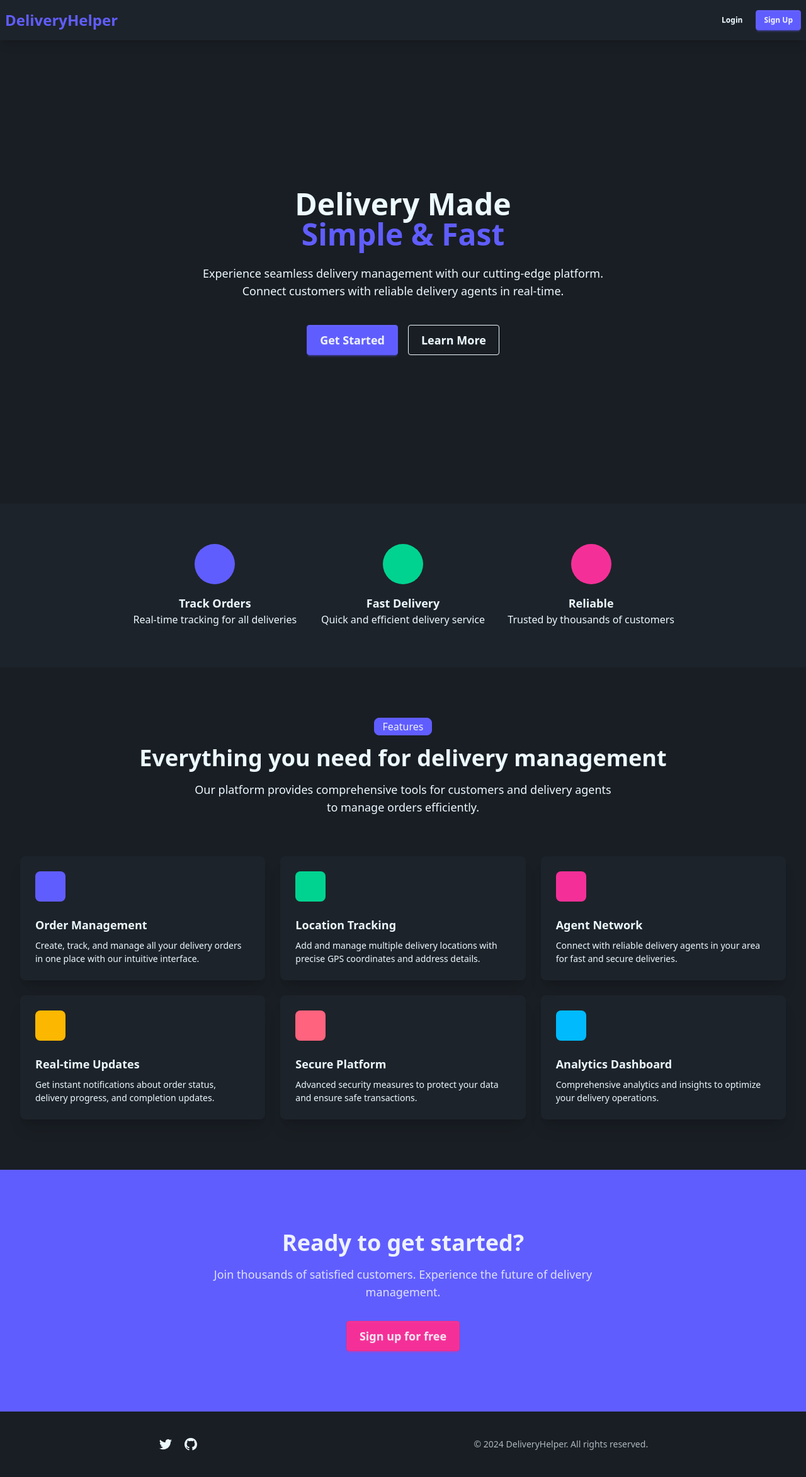
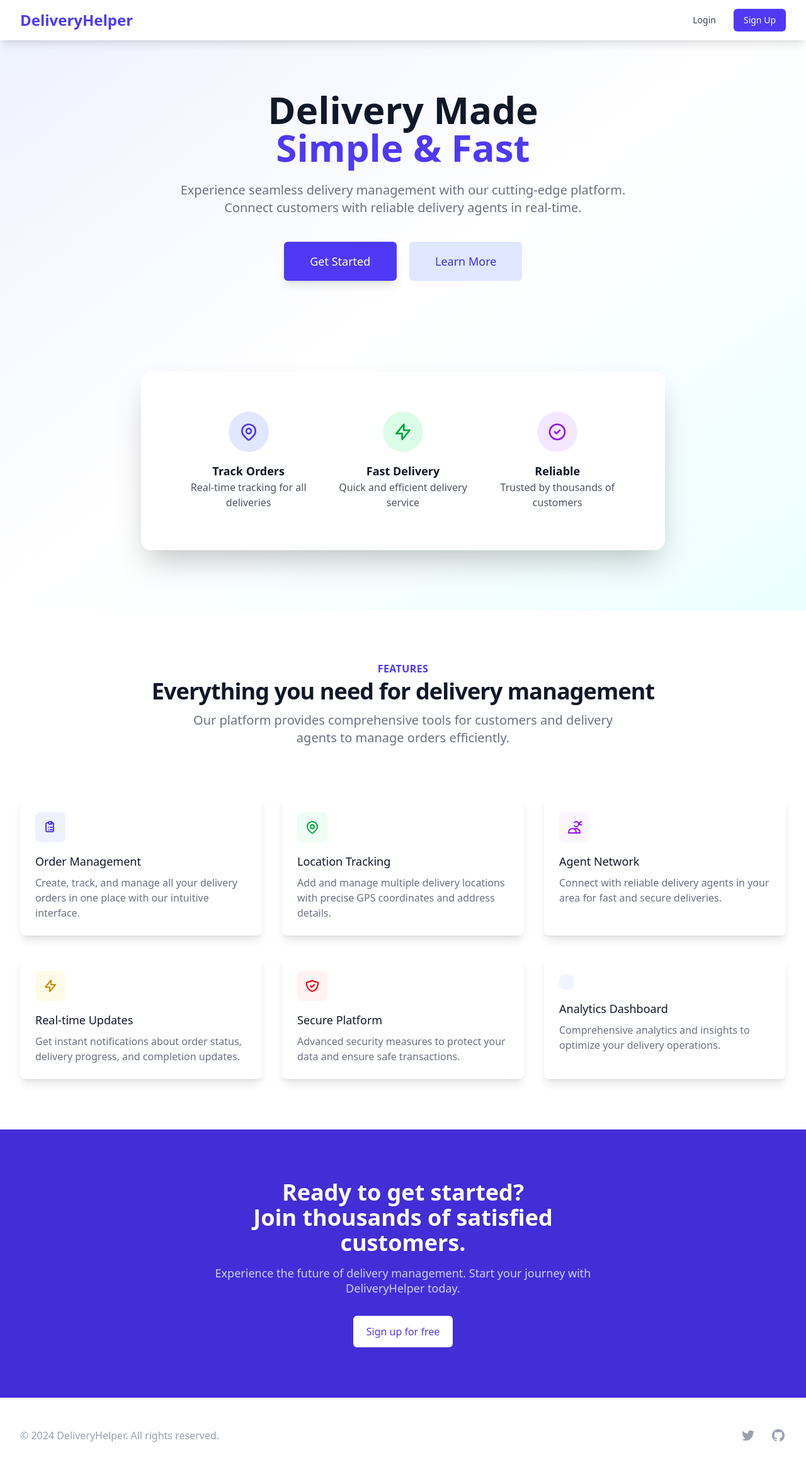
Before and after one commit to Keshav-writes-code/delivery_helper, a Django app: page / in a window 1280 px wide. Shown: the whole page at 63% size. After the commit the page ends 2290 px from the top, so only its background shows below. Run offline with Django 5.2, Linux system fonts and the light colour scheme; some libraries are stand-ins or nearby versions.

Commit message:
Revert "Merge pull request #26 from Keshav-writes-code/copilot/fix-8b59a881-cf29-4568-bbed-d2813634fffa"
This reverts commit 713a143cbdf21f4981eaec8a4a83ef221cf4896d, reversing
changes made to a8e850de86f278f15c0e643e9da9e6fa5a1ebc79.

```diff
--- a/delivery_helper_app/templates/delivery_helper_app/home.html
+++ b/delivery_helper_app/templates/delivery_helper_app/home.html
@@ -2,37 +2,44 @@
 
 {% block content %}
 <!-- Navigation -->
-<div class="navbar bg-base-100 shadow-lg fixed w-full top-0 z-50">
-    <div class="navbar-start">
-        <h1 class="text-2xl font-bold text-primary">DeliveryHelper</h1>
+<nav class="bg-white shadow-lg fixed w-full top-0 z-50">
+    <div class="max-w-7xl mx-auto px-4 sm:px-6 lg:px-8">
+        <div class="flex justify-between h-16">
+            <div class="flex items-center">
+                <div class="flex-shrink-0">
+                    <h1 class="text-2xl font-bold text-indigo-600">DeliveryHelper</h1>
                 </div>
-    <div class="navbar-end">
-        <a href="{% url 'login' %}" class="btn btn-ghost btn-sm mr-2">
+            </div>
+            <div class="flex items-center space-x-4">
+                <a href="{% url 'login' %}" class="text-gray-700 hover:text-indigo-600 px-3 py-2 rounded-md text-sm font-medium transition duration-300">
                     Login
                 </a>
-        <a href="{% url 'signup' %}" class="btn btn-primary btn-sm">
+                <a href="{% url 'signup' %}" class="bg-indigo-600 hover:bg-indigo-700 text-white px-4 py-2 rounded-md text-sm font-medium transition duration-300 transform hover:scale-105">
                     Sign Up
                 </a>
             </div>
         </div>
+    </div>
+</nav>
 
 <!-- Hero Section -->
-<div class="hero min-h-screen bg-base-200 pt-16">
-    <div class="hero-content text-center">
-        <div class="max-w-4xl">
-            <h1 class="text-5xl font-bold mb-6">
+<div class="pt-16 bg-gradient-to-br from-indigo-50 via-white to-cyan-50">
+    <div class="max-w-7xl mx-auto px-4 sm:px-6 lg:px-8 py-20">
+        <div class="text-center">
+            <h1 class="text-4xl md:text-6xl font-extrabold text-gray-900 mb-6">
                 <span class="block">Delivery Made</span>
-                <span class="block text-primary">Simple & Fast</span>
+                <span class="block text-indigo-600">Simple & Fast</span>
             </h1>
-            <p class="text-lg mb-10 max-w-2xl mx-auto">
+            <p class="mt-6 max-w-lg mx-auto text-xl text-gray-500 sm:max-w-3xl">
                 Experience seamless delivery management with our cutting-edge platform.
                 Connect customers with reliable delivery agents in real-time.
             </p>
-            <div class="flex flex-col sm:flex-row gap-4 justify-center">
-                <a href="{% url 'signup' %}" class="btn btn-primary btn-lg">
+            <div class="mt-10 max-w-sm mx-auto sm:max-w-none sm:flex sm:justify-center">
+                <div class="space-y-4 sm:space-y-0 sm:mx-auto sm:inline-grid sm:grid-cols-2 sm:gap-5">
+                    <a href="{% url 'signup' %}" class="flex items-center justify-center px-8 py-3 border border-transparent text-base font-medium rounded-md text-white bg-indigo-600 hover:bg-indigo-700 md:py-4 md:text-lg md:px-10 transition duration-300 transform hover:scale-105 shadow-lg">
                         Get Started
                     </a>
-                <a href="#features" class="btn btn-outline btn-lg">
+                    <a href="#features" class="flex items-center justify-center px-8 py-3 border border-transparent text-base font-medium rounded-md text-indigo-700 bg-indigo-100 hover:bg-indigo-200 md:py-4 md:text-lg md:px-10 transition duration-300">
                         Learn More
                     </a>
                 </div>
@@ -40,147 +47,164 @@
         </div>
     </div>
 
-<!-- Hero Highlights -->
-<div class="bg-base-100 py-16">
-    <div class="max-w-4xl mx-auto px-4">
+    <!-- Hero Image/Animation -->
+    <div class="mt-16 pb-20 sm:pb-24">
+        <div class="max-w-4xl mx-auto px-4 sm:px-6 lg:px-8">
+            <div class="bg-white rounded-2xl shadow-2xl overflow-hidden">
+                <div class="px-6 py-12 sm:px-12 lg:px-16 lg:py-16">
                     <div class="grid grid-cols-1 md:grid-cols-3 gap-8">
-            <div class="text-center">
-                <div class="mask mask-circle w-16 h-16 bg-primary bg-opacity-20 flex items-center justify-center mx-auto mb-4">
-                    <svg class="w-8 h-8 text-primary" fill="none" stroke="currentColor" viewBox="0 0 24 24">
+                        <div class="text-center transform hover:scale-105 transition duration-300">
+                            <div class="w-16 h-16 bg-indigo-100 rounded-full flex items-center justify-center mx-auto mb-4">
+                                <svg class="w-8 h-8 text-indigo-600" fill="none" stroke="currentColor" viewBox="0 0 24 24">
                                     <path stroke-linecap="round" stroke-linejoin="round" stroke-width="2" d="M17.657 16.657L13.414 20.9a1.998 1.998 0 01-2.827 0l-4.244-4.243a8 8 0 1111.314 0z"></path>
                                     <path stroke-linecap="round" stroke-linejoin="round" stroke-width="2" d="M15 11a3 3 0 11-6 0 3 3 0 016 0z"></path>
                                 </svg>
                             </div>
-                <h3 class="text-lg font-semibold">Track Orders</h3>
-                <p class="text-base-content text-opacity-70">Real-time tracking for all deliveries</p>
+                            <h3 class="text-lg font-semibold text-gray-900">Track Orders</h3>
+                            <p class="text-gray-600">Real-time tracking for all deliveries</p>
                         </div>
 
-            <div class="text-center">
-                <div class="mask mask-circle w-16 h-16 bg-success bg-opacity-20 flex items-center justify-center mx-auto mb-4">
-                    <svg class="w-8 h-8 text-success" fill="none" stroke="currentColor" viewBox="0 0 24 24">
+                        <div class="text-center transform hover:scale-105 transition duration-300">
+                            <div class="w-16 h-16 bg-green-100 rounded-full flex items-center justify-center mx-auto mb-4">
+                                <svg class="w-8 h-8 text-green-600" fill="none" stroke="currentColor" viewBox="0 0 24 24">
                                     <path stroke-linecap="round" stroke-linejoin="round" stroke-width="2" d="M13 10V3L4 14h7v7l9-11h-7z"></path>
                                 </svg>
                             </div>
-                <h3 class="text-lg font-semibold">Fast Delivery</h3>
-                <p class="text-base-content text-opacity-70">Quick and efficient delivery service</p>
+                            <h3 class="text-lg font-semibold text-gray-900">Fast Delivery</h3>
+                            <p class="text-gray-600">Quick and efficient delivery service</p>
                         </div>
 
-            <div class="text-center">
-                <div class="mask mask-circle w-16 h-16 bg-secondary bg-opacity-20 flex items-center justify-center mx-auto mb-4">
-                    <svg class="w-8 h-8 text-secondary" fill="none" stroke="currentColor" viewBox="0 0 24 24">
+                        <div class="text-center transform hover:scale-105 transition duration-300">
+                            <div class="w-16 h-16 bg-purple-100 rounded-full flex items-center justify-center mx-auto mb-4">
+                                <svg class="w-8 h-8 text-purple-600" fill="none" stroke="currentColor" viewBox="0 0 24 24">
                                     <path stroke-linecap="round" stroke-linejoin="round" stroke-width="2" d="M9 12l2 2 4-4m6 2a9 9 0 11-18 0 9 9 0 0118 0z"></path>
                                 </svg>
                             </div>
-                <h3 class="text-lg font-semibold">Reliable</h3>
-                <p class="text-base-content text-opacity-70">Trusted by thousands of customers</p>
+                            <h3 class="text-lg font-semibold text-gray-900">Reliable</h3>
+                            <p class="text-gray-600">Trusted by thousands of customers</p>
+                        </div>
+                    </div>
+                </div>
             </div>
         </div>
     </div>
 </div>
 
 <!-- Features Section -->
-<div id="features" class="py-20 bg-base-200">
+<div id="features" class="py-20 bg-white">
     <div class="max-w-7xl mx-auto px-4 sm:px-6 lg:px-8">
-        <div class="text-center mb-16">
-            <div class="badge badge-primary badge-lg mb-4">Features</div>
-            <h2 class="text-4xl font-bold mb-4">
+        <div class="lg:text-center">
+            <h2 class="text-base text-indigo-600 font-semibold tracking-wide uppercase">Features</h2>
+            <p class="mt-2 text-3xl leading-8 font-extrabold tracking-tight text-gray-900 sm:text-4xl">
                 Everything you need for delivery management
-            </h2>
-            <p class="text-lg text-base-content text-opacity-70 max-w-2xl mx-auto">
+            </p>
+            <p class="mt-4 max-w-2xl text-xl text-gray-500 lg:mx-auto">
                 Our platform provides comprehensive tools for customers and delivery agents to manage orders efficiently.
             </p>
         </div>
 
-        <div class="grid grid-cols-1 md:grid-cols-2 lg:grid-cols-3 gap-6">
+        <div class="mt-20">
+            <div class="grid grid-cols-1 md:grid-cols-2 lg:grid-cols-3 gap-8">
                 <!-- Feature 1 -->
-            <div class="card bg-base-100 shadow-xl hover:shadow-2xl transition-all duration-300">
-                <div class="card-body">
-                    <div class="w-12 h-12 bg-primary bg-opacity-20 rounded-lg flex items-center justify-center mb-4">
-                        <svg class="h-6 w-6 text-primary" fill="none" viewBox="0 0 24 24" stroke="currentColor">
+                <div class="relative bg-white p-6 rounded-lg shadow-lg hover:shadow-xl transition duration-300 transform hover:-translate-y-1">
+                    <div>
+                        <span class="rounded-lg inline-flex p-3 bg-indigo-50 text-indigo-600">
+                            <svg class="h-6 w-6" fill="none" viewBox="0 0 24 24" stroke="currentColor">
                                 <path stroke-linecap="round" stroke-linejoin="round" stroke-width="2" d="M9 5H7a2 2 0 00-2 2v10a2 2 0 002 2h8a2 2 0 002-2V7a2 2 0 00-2-2h-2M9 5a2 2 0 002 2h2a2 2 0 002-2M9 5a2 2 0 012-2h2a2 2 0 012 2m-3 7h3m-3 4h3m-6-4h.01M9 16h.01" />
                             </svg>
+                        </span>
                     </div>
-                    <h2 class="card-title">Order Management</h2>
-                    <p class="text-base-content text-opacity-70">
+                    <div class="mt-4">
+                        <h3 class="text-lg font-medium text-gray-900">Order Management</h3>
+                        <p class="mt-2 text-base text-gray-500">
                             Create, track, and manage all your delivery orders in one place with our intuitive interface.
                         </p>
                     </div>
                 </div>
 
                 <!-- Feature 2 -->
-            <div class="card bg-base-100 shadow-xl hover:shadow-2xl transition-all duration-300">
-                <div class="card-body">
-                    <div class="w-12 h-12 bg-success bg-opacity-20 rounded-lg flex items-center justify-center mb-4">
-                        <svg class="h-6 w-6 text-success" fill="none" viewBox="0 0 24 24" stroke="currentColor">
+                <div class="relative bg-white p-6 rounded-lg shadow-lg hover:shadow-xl transition duration-300 transform hover:-translate-y-1">
+                    <div>
+                        <span class="rounded-lg inline-flex p-3 bg-green-50 text-green-600">
+                            <svg class="h-6 w-6" fill="none" viewBox="0 0 24 24" stroke="currentColor">
                                 <path stroke-linecap="round" stroke-linejoin="round" stroke-width="2" d="M17.657 16.657L13.414 20.9a1.998 1.998 0 01-2.827 0l-4.244-4.243a8 8 0 1111.314 0z" />
                                 <path stroke-linecap="round" stroke-linejoin="round" stroke-width="2" d="M15 11a3 3 0 11-6 0 3 3 0 016 0z" />
                             </svg>
+                        </span>
                     </div>
-                    <h2 class="card-title">Location Tracking</h2>
-                    <p class="text-base-content text-opacity-70">
+                    <div class="mt-4">
+                        <h3 class="text-lg font-medium text-gray-900">Location Tracking</h3>
+                        <p class="mt-2 text-base text-gray-500">
                             Add and manage multiple delivery locations with precise GPS coordinates and address details.
                         </p>
                     </div>
                 </div>
 
                 <!-- Feature 3 -->
-            <div class="card bg-base-100 shadow-xl hover:shadow-2xl transition-all duration-300">
-                <div class="card-body">
-                    <div class="w-12 h-12 bg-secondary bg-opacity-20 rounded-lg flex items-center justify-center mb-4">
-                        <svg class="h-6 w-6 text-secondary" fill="none" viewBox="0 0 24 24" stroke="currentColor">
+                <div class="relative bg-white p-6 rounded-lg shadow-lg hover:shadow-xl transition duration-300 transform hover:-translate-y-1">
+                    <div>
+                        <span class="rounded-lg inline-flex p-3 bg-purple-50 text-purple-600">
+                            <svg class="h-6 w-6" fill="none" viewBox="0 0 24 24" stroke="currentColor">
                                 <path stroke-linecap="round" stroke-linejoin="round" stroke-width="2" d="M12 4.354a4 4 0 110 5.292M15 21H3v-1a6 6 0 0112 0v1zm0 0h6v-1a6 6 0 00-9-5.197m13.5-9a2.5 2.5 0 11-5 0 2.5 2.5 0 015 0z" />
                             </svg>
+                        </span>
                     </div>
-                    <h2 class="card-title">Agent Network</h2>
-                    <p class="text-base-content text-opacity-70">
+                    <div class="mt-4">
+                        <h3 class="text-lg font-medium text-gray-900">Agent Network</h3>
+                        <p class="mt-2 text-base text-gray-500">
                             Connect with reliable delivery agents in your area for fast and secure deliveries.
                         </p>
                     </div>
                 </div>
 
                 <!-- Feature 4 -->
-            <div class="card bg-base-100 shadow-xl hover:shadow-2xl transition-all duration-300">
-                <div class="card-body">
-                    <div class="w-12 h-12 bg-warning bg-opacity-20 rounded-lg flex items-center justify-center mb-4">
-                        <svg class="h-6 w-6 text-warning" fill="none" viewBox="0 0 24 24" stroke="currentColor">
+                <div class="relative bg-white p-6 rounded-lg shadow-lg hover:shadow-xl transition duration-300 transform hover:-translate-y-1">
+                    <div>
+                        <span class="rounded-lg inline-flex p-3 bg-yellow-50 text-yellow-600">
+                            <svg class="h-6 w-6" fill="none" viewBox="0 0 24 24" stroke="currentColor">
                                 <path stroke-linecap="round" stroke-linejoin="round" stroke-width="2" d="M13 10V3L4 14h7v7l9-11h-7z" />
                             </svg>
+                        </span>
                     </div>
-                    <h2 class="card-title">Real-time Updates</h2>
-                    <p class="text-base-content text-opacity-70">
+                    <div class="mt-4">
+                        <h3 class="text-lg font-medium text-gray-900">Real-time Updates</h3>
+                        <p class="mt-2 text-base text-gray-500">
                             Get instant notifications about order status, delivery progress, and completion updates.
                         </p>
                     </div>
                 </div>
 
                 <!-- Feature 5 -->
-            <div class="card bg-base-100 shadow-xl hover:shadow-2xl transition-all duration-300">
-                <div class="card-body">
-                    <div class="w-12 h-12 bg-error bg-opacity-20 rounded-lg flex items-center justify-center mb-4">
-                        <svg class="h-6 w-6 text-error" fill="none" viewBox="0 0 24 24" stroke="currentColor">
+                <div class="relative bg-white p-6 rounded-lg shadow-lg hover:shadow-xl transition duration-300 transform hover:-translate-y-1">
+                    <div>
+                        <span class="rounded-lg inline-flex p-3 bg-red-50 text-red-600">
+                            <svg class="h-6 w-6" fill="none" viewBox="0 0 24 24" stroke="currentColor">
                                 <path stroke-linecap="round" stroke-linejoin="round" stroke-width="2" d="M9 12l2 2 4-4m5.618-4.016A11.955 11.955 0 0112 2.944a11.955 11.955 0 01-8.618 3.04A12.02 12.02 0 003 9c0 5.591 3.824 10.29 9 11.622 5.176-1.332 9-6.03 9-11.622 0-1.042-.133-2.052-.382-3.016z" />
                             </svg>
+                        </span>
                     </div>
-                    <h2 class="card-title">Secure Platform</h2>
-                    <p class="text-base-content text-opacity-70">
+                    <div class="mt-4">
+                        <h3 class="text-lg font-medium text-gray-900">Secure Platform</h3>
+                        <p class="mt-2 text-base text-gray-500">
                             Advanced security measures to protect your data and ensure safe transactions.
                         </p>
                     </div>
                 </div>
 
                 <!-- Feature 6 -->
-            <div class="card bg-base-100 shadow-xl hover:shadow-2xl transition-all duration-300">
-                <div class="card-body">
-                    <div class="w-12 h-12 bg-info bg-opacity-20 rounded-lg flex items-center justify-center mb-4">
-                        <svg class="h-6 w-6 text-info" fill="none" viewBox="0 0 24 24" stroke="currentColor">
+                <div class="relative bg-white p-6 rounded-lg shadow-lg hover:shadow-xl transition duration-300 transform hover:-translate-y-1">
+                    <div>
+                        <span class="rounded-lg inline-flex p-3 bg-blue-50 text-blue-600">
                                 <rect x="3" y="3" width="18" height="18" rx="2" stroke="currentColor" stroke-width="2" fill="none"/>
                                 <rect x="7" y="13" width="2" height="4" fill="currentColor"/>
                                 <rect x="11" y="10" width="2" height="7" fill="currentColor"/>
                                 <rect x="15" y="7" width="2" height="10" fill="currentColor"/>
                             </svg>
+                        </span>
                     </div>
-                    <h2 class="card-title">Analytics Dashboard</h2>
-                    <p class="text-base-content text-opacity-70">
+                    <div class="mt-4">
+                        <h3 class="text-lg font-medium text-gray-900">Analytics Dashboard</h3>
+                        <p class="mt-2 text-base text-gray-500">
                             Comprehensive analytics and insights to optimize your delivery operations.
                         </p>
                     </div>
@@ -188,44 +212,46 @@
             </div>
         </div>
     </div>
+</div>
 
 <!-- Call to Action Section -->
-<div class="hero bg-primary text-primary-content py-20">
-    <div class="hero-content text-center">
-        <div class="max-w-2xl">
-            <h2 class="text-4xl font-bold mb-4">
-                Ready to get started?
+<div class="bg-indigo-700">
+    <div class="max-w-2xl mx-auto text-center py-16 px-4 sm:py-20 sm:px-6 lg:px-8">
+        <h2 class="text-3xl font-extrabold text-white sm:text-4xl">
+            <span class="block">Ready to get started?</span>
+            <span class="block">Join thousands of satisfied customers.</span>
         </h2>
-            <p class="text-lg mb-8 opacity-90">
-                Join thousands of satisfied customers. Experience the future of delivery management.
+        <p class="mt-4 text-lg leading-6 text-indigo-200">
+            Experience the future of delivery management. Start your journey with DeliveryHelper today.
         </p>
-            <a href="{% url 'signup' %}" class="btn btn-secondary btn-lg">
+        <a href="{% url 'signup' %}" class="mt-8 w-full inline-flex items-center justify-center px-5 py-3 border border-transparent text-base font-medium rounded-md text-indigo-600 bg-white hover:bg-indigo-50 sm:w-auto transition duration-300 transform hover:scale-105">
             Sign up for free
         </a>
     </div>
 </div>
-</div>
 
 <!-- Footer -->
-<footer class="footer footer-center p-10 bg-base-200 text-base-content">
-    <div>
-        <div class="grid grid-flow-col gap-4">
-            <a href="#" class="link link-hover" aria-label="Twitter">
+<footer class="bg-white">
+    <div class="max-w-7xl mx-auto py-12 px-4 sm:px-6 md:flex md:items-center md:justify-between lg:px-8">
+        <div class="flex justify-center space-x-6 md:order-2">
+            <a href="#" class="text-gray-400 hover:text-gray-500 transition duration-300">
+                <span class="sr-only">Twitter</span>
                 <svg class="h-6 w-6" fill="currentColor" viewBox="0 0 24 24">
                     <path d="M8.29 20.251c7.547 0 11.675-6.253 11.675-11.675 0-.178 0-.355-.012-.53A8.348 8.348 0 0022 5.92a8.19 8.19 0 01-2.357.646 4.118 4.118 0 001.804-2.27 8.224 8.224 0 01-2.605.996 4.107 4.107 0 00-6.993 3.743 11.65 11.65 0 01-8.457-4.287 4.106 4.106 0 001.27 5.477A4.072 4.072 0 012.8 9.713v.052a4.105 4.105 0 003.292 4.022 4.095 4.095 0 01-1.853.07 4.108 4.108 0 003.834 2.85A8.233 8.233 0 012 18.407a11.616 11.616 0 006.29 1.84" />
                 </svg>
             </a>
-            <a href="#" class="link link-hover" aria-label="GitHub">
+            <a href="#" class="text-gray-400 hover:text-gray-500 transition duration-300">
+                <span class="sr-only">GitHub</span>
                 <svg class="h-6 w-6" fill="currentColor" viewBox="0 0 24 24">
                     <path fill-rule="evenodd" d="M12 2C6.477 2 2 6.484 2 12.017c0 4.425 2.865 8.18 6.839 9.504.5.092.682-.217.682-.483 0-.237-.008-.868-.013-1.703-2.782.605-3.369-1.343-3.369-1.343-.454-1.158-1.11-1.466-1.11-1.466-.908-.62.069-.608.069-.608 1.003.07 1.531 1.032 1.531 1.032.892 1.53 2.341 1.088 2.91.832.092-.647.35-1.088.636-1.338-2.22-.253-4.555-1.113-4.555-4.951 0-1.093.39-1.988 1.029-2.688-.103-.253-.446-1.272.098-2.65 0 0 .84-.27 2.75 1.026A9.564 9.564 0 0112 6.844c.85.004 1.705.115 2.504.337 1.909-1.296 2.747-1.027 2.747-1.027.546 1.379.202 2.398.1 2.651.64.7 1.028 1.595 1.028 2.688 0 3.848-2.339 4.695-4.566 4.943.359.309.678.92.678 1.855 0 1.338-.012 2.419-.012 2.747 0 .268.18.58.688.482A10.019 10.019 0 0022 12.017C22 6.484 17.522 2 12 2z" clip-rule="evenodd" />
                 </svg>
             </a>
         </div>
-    </div>
-    <div>
-        <p class="text-base-content opacity-70">
+        <div class="mt-8 md:mt-0 md:order-1">
+            <p class="text-center text-base text-gray-400">
                 &copy; 2024 DeliveryHelper. All rights reserved.
             </p>
         </div>
+    </div>
 </footer>
 {% endblock %}
--- a/theme/templates/base.html
+++ b/theme/templates/base.html
@@ -1,6 +1,6 @@
 {% load static tailwind_tags %}
 <!DOCTYPE html>
-<html lang="en" data-theme="dark">
+<html lang="en">
 <head>
     <title>Django Tailwind</title>
     <meta charset="UTF-8">
@@ -9,7 +9,8 @@
     {% tailwind_css %}
 </head>
 
-<body class="min-h-screen flex flex-col">
+<body class="min-h-screen flex flex-col ">
   {% block content %}{% endblock %}
+</div>
 </body>
 </html>
```
Also changed, not shown: delivery_helper/settings.py (+7 -3 lines), theme/static/css/dist/styles.css. Lines whose indentation alone changed are shown as unchanged.
